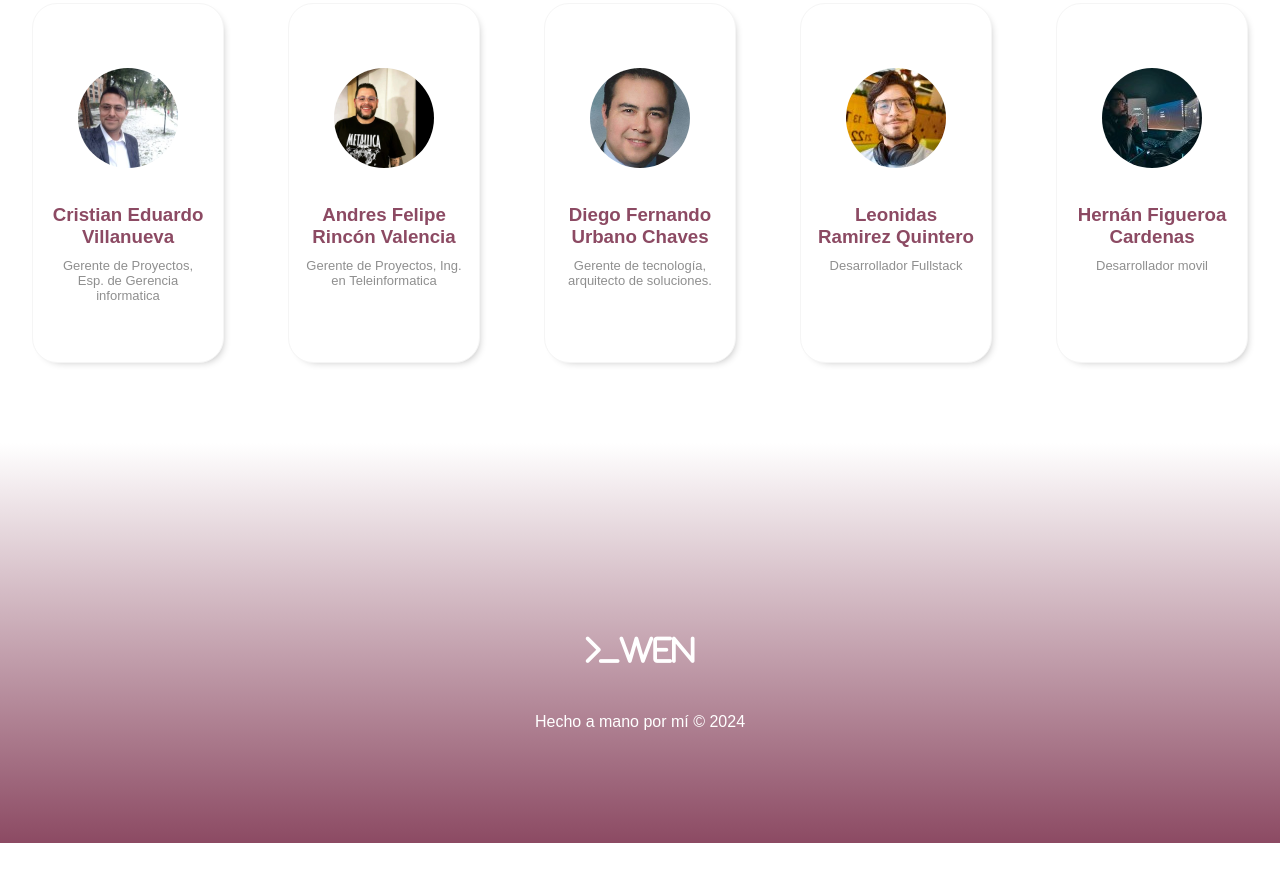
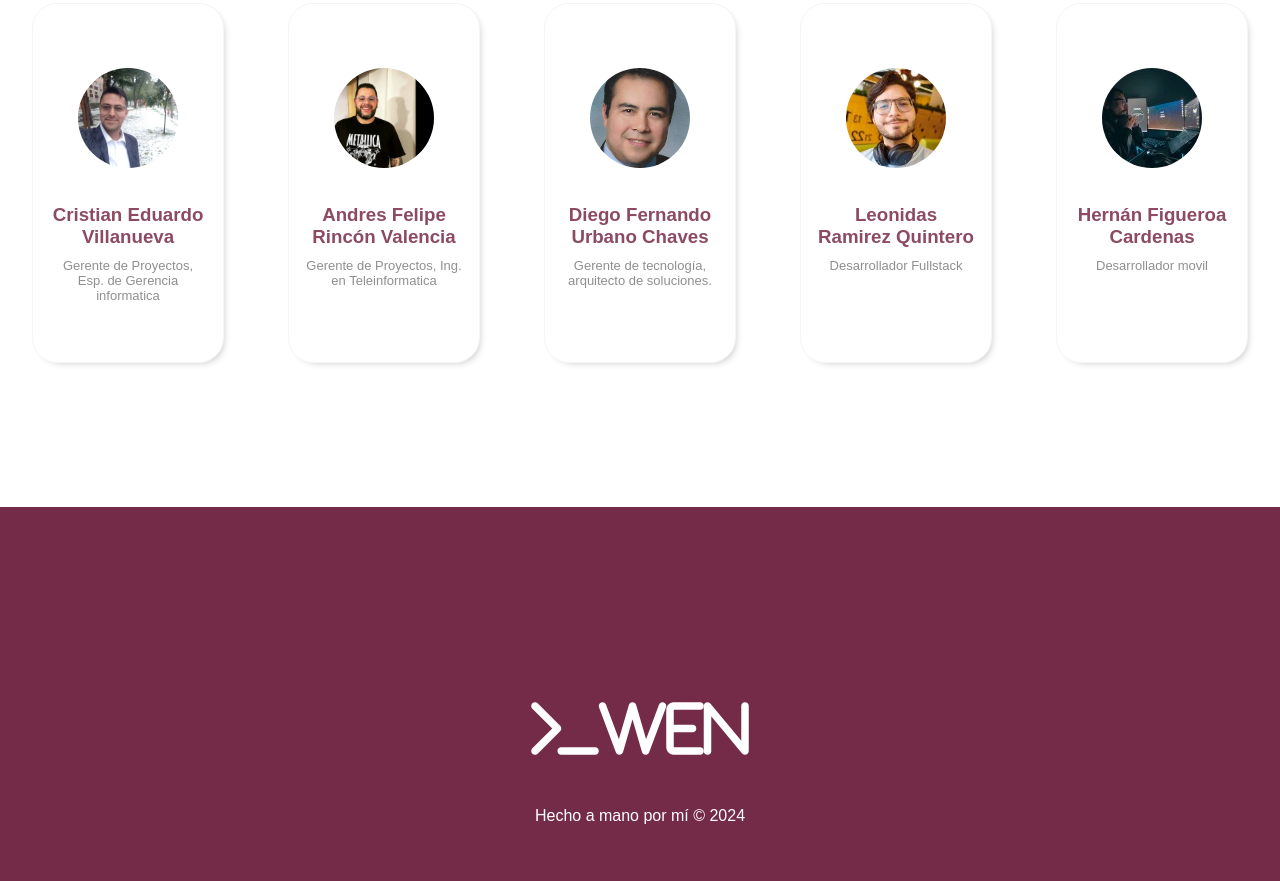
Before and after one commit to Wen-Estevez/Portfolio, a plain HTML site: page index.html in a window 1280 px wide. Shown: the part 2857-3738 px from the top of the page. Before the commit the page ends 3700 px from the top, so only its background shows below. Drawn offline with nearby package versions, Linux system fonts and the light colour scheme.

Commit message:
Update styles.css

```diff
--- a/styles.css
+++ b/styles.css
@@ -397,17 +397,17 @@ nav .navlinks li a:hover {
   font-weight: lighter;
 }
 .footer{
-  margin-top: 3rem;
+  margin-top: 7rem;
   width: 100%;
   height: 50vh;
-  background: linear-gradient(to bottom, #fff, #8C4A63);
+  background:  #742b47;
 }
 .footer .footer-text{
   text-align: center;
   padding-top: 15%;
 }
 .footer-text i{
-  font-size: 30px;
+  font-size: 60px;
   color: #fff;
   padding-bottom: 3rem;
 }
```
